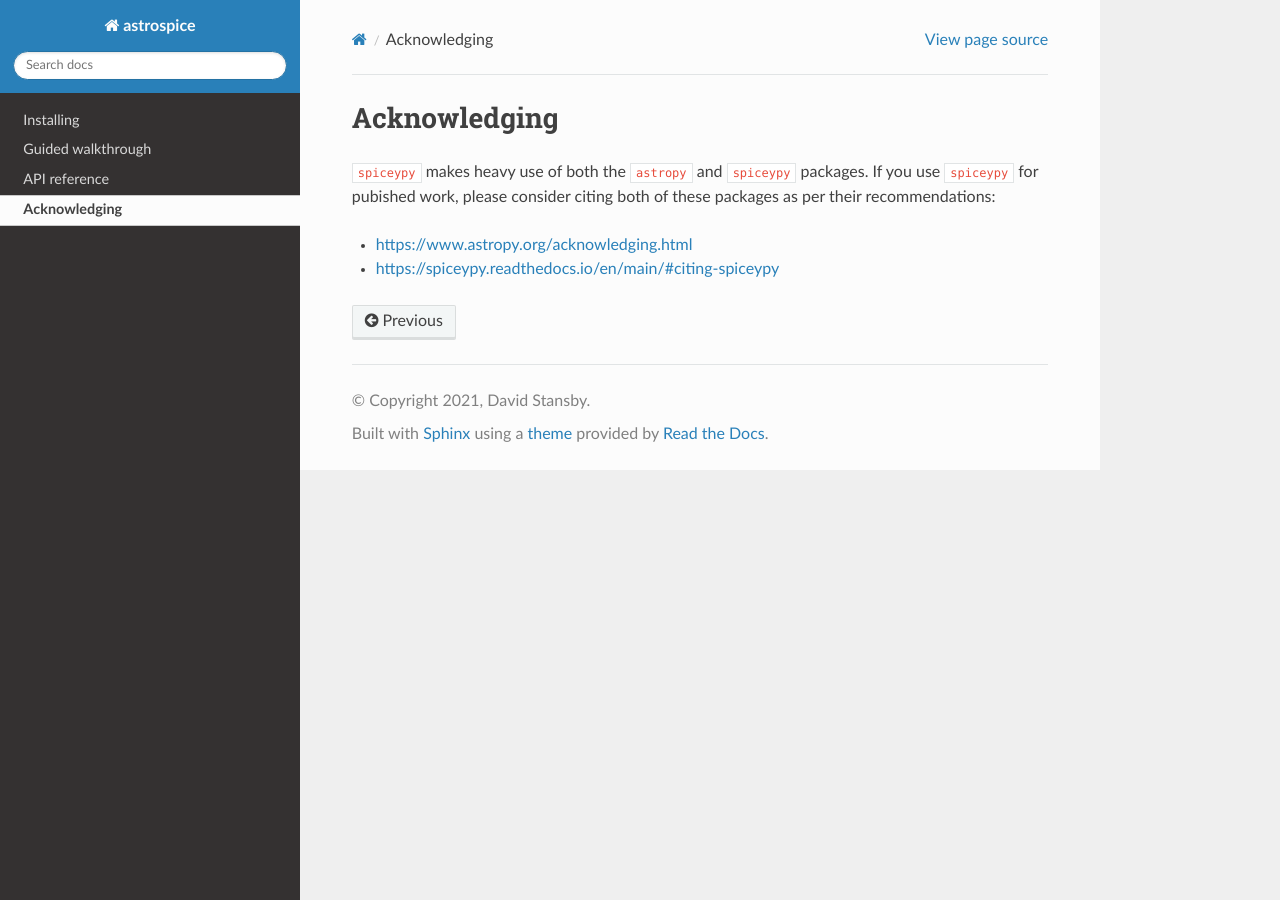
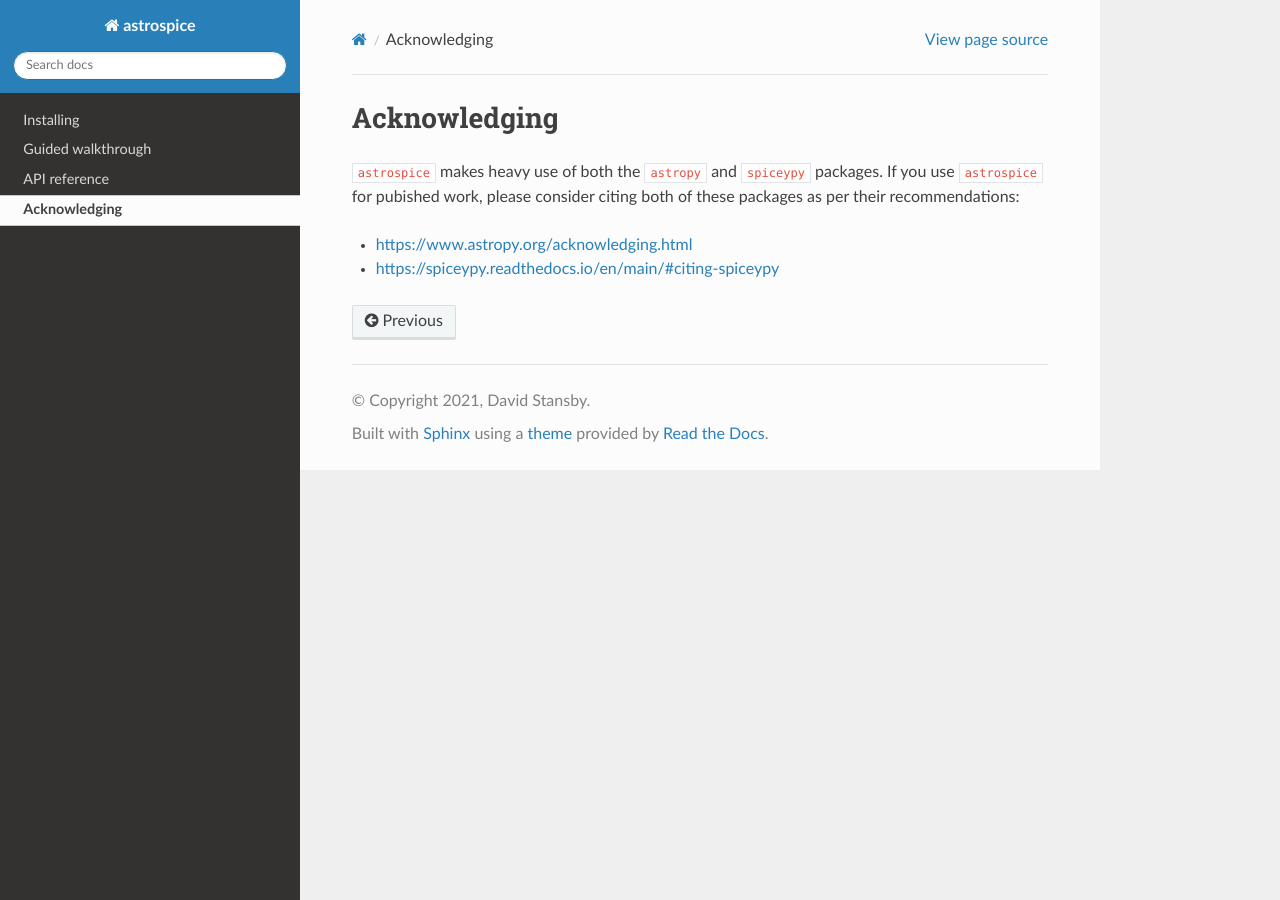
Before and after one commit to astrospice/astrospice, a Sphinx documentation site: the page built from docs/acknowledging.rst, in a window 1280 px wide. Built offline with Sphinx 7.4.7 and the Read the Docs theme 2.0.0, drawn with Linux system fonts in a browser that asks for light colours; pages that are not in the unit, such as notebooks, are missing from menus; the version number could not be read and is left out.

Commit message:
fixing typos

```diff
--- a/docs/acknowledging.rst
+++ b/docs/acknowledging.rst
@@ -1,7 +1,7 @@
 Acknowledging
 =============
-``spiceypy`` makes heavy use of both the ``astropy`` and ``spiceypy`` packages.
-If you use ``spiceypy`` for pubished work, please consider citing both of these
+``astrospice`` makes heavy use of both the ``astropy`` and ``spiceypy`` packages.
+If you use ``astrospice`` for pubished work, please consider citing both of these
 packages as per their recommendations:
 
 - https://www.astropy.org/acknowledging.html
```
